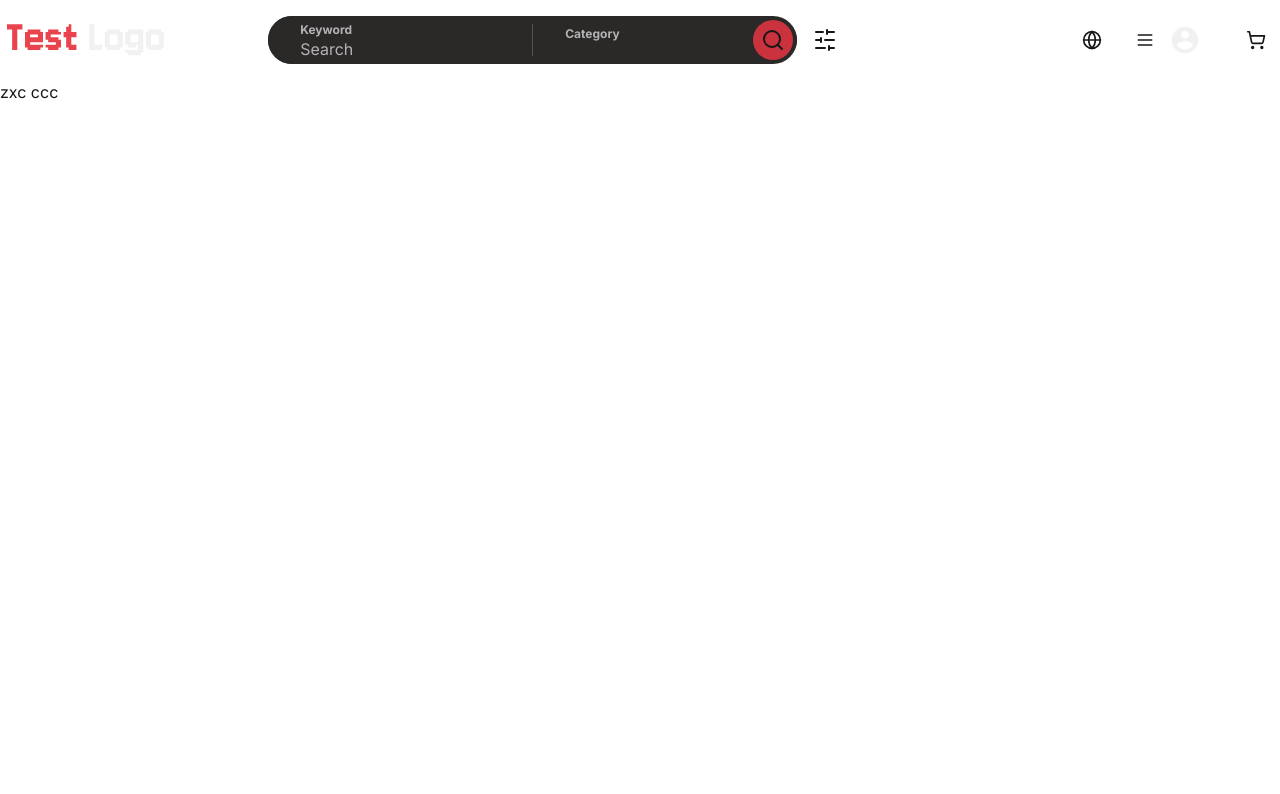
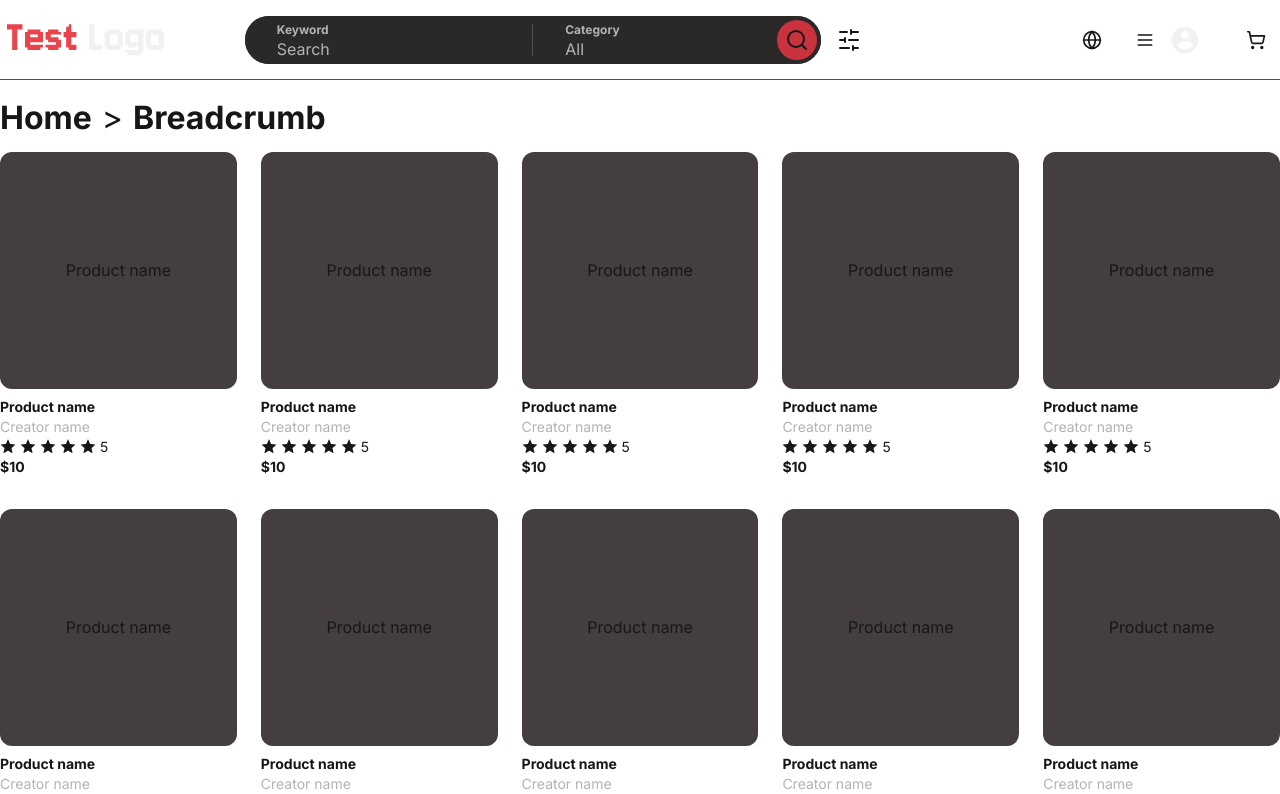
Before and after one commit to dbaonam99/frontend-test, a Next.js app: page / in a window 1280 px wide. Shown: the top 794 px of the page. Built offline with nearby package versions, Linux system fonts and the light colour scheme.

Commit message:
chore: add product card

```diff
--- a/src/app/page.tsx
+++ b/src/app/page.tsx
@@ -1,3 +1,146 @@
+import {
+  Breadcrumb,
+  BreadcrumbItem,
+  BreadcrumbLink,
+  BreadcrumbList,
+  BreadcrumbPage,
+  BreadcrumbSeparator,
+} from "@/src/components/common/Breadcrumb/Breadcrumb";
+import ProductCard from "@/src/components/shared/ProductCard/ProductCard";
+
+const MOCK_PRODUCTS = [
+  {
+    id: 1,
+    name: "Product name",
+    creator: "Creator name",
+    rating: 5,
+    price: 10,
+  },
+  {
+    id: 2,
+    name: "Product name",
+    creator: "Creator name",
+    rating: 5,
+    price: 10,
+  },
+  {
+    id: 3,
+    name: "Product name",
+    creator: "Creator name",
+    rating: 5,
+    price: 10,
+  },
+  {
+    id: 4,
+    name: "Product name",
+    creator: "Creator name",
+    rating: 5,
+    price: 10,
+  },
+  {
+    id: 5,
+    name: "Product name",
+    creator: "Creator name",
+    rating: 5,
+    price: 10,
+  },
+  {
+    id: 6,
+    name: "Product name",
+    creator: "Creator name",
+    rating: 5,
+    price: 10,
+  },
+  {
+    id: 7,
+    name: "Product name",
+    creator: "Creator name",
+    rating: 5,
+    price: 10,
+  },
+  {
+    id: 8,
+    name: "Product name",
+    creator: "Creator name",
+    rating: 5,
+    price: 10,
+  },
+  {
+    id: 9,
+    name: "Product name",
+    creator: "Creator name",
+    rating: 5,
+    price: 10,
+  },
+  {
+    id: 10,
+    name: "Product name",
+    creator: "Creator name",
+    rating: 5,
+    price: 10,
+  },
+  {
+    id: 11,
+    name: "Product name",
+    creator: "Creator name",
+    rating: 5,
+    price: 10,
+  },
+  {
+    id: 12,
+    name: "Product name",
+    creator: "Creator name",
+    rating: 5,
+    price: 10,
+  },
+  {
+    id: 13,
+    name: "Product name",
+    creator: "Creator name",
+    rating: 5,
+    price: 10,
+  },
+  {
+    id: 14,
+    name: "Product name",
+    creator: "Creator name",
+    rating: 5,
+    price: 10,
+  },
+  {
+    id: 15,
+    name: "Product name",
+    creator: "Creator name",
+    rating: 5,
+    price: 10,
+  },
+];
+
 export default function Home() {
-  return <div className="bg-white">zxc ccc</div>;
+  return (
+    <div className="my-7 space-y-6">
+      <Breadcrumb>
+        <BreadcrumbList>
+          <BreadcrumbItem>
+            <BreadcrumbLink href="/">Home</BreadcrumbLink>
+          </BreadcrumbItem>
+
+          <BreadcrumbSeparator />
+
+          <BreadcrumbItem>
+            <BreadcrumbPage>Breadcrumb</BreadcrumbPage>
+          </BreadcrumbItem>
+        </BreadcrumbList>
+      </Breadcrumb>
+
+      <div className="grid grid-cols-5 gap-x-6 gap-y-8">
+        {MOCK_PRODUCTS.map((product) => (
+          <ProductCard
+            key={product.name}
+            {...product}
+          />
+        ))}
+      </div>
+    </div>
+  );
 }
--- a/src/components/common/Breadcrumb/Breadcrumb.tsx
+++ b/src/components/common/Breadcrumb/Breadcrumb.tsx
@@ -35,7 +35,7 @@ const BreadcrumbItem = React.forwardRef<HTMLLIElement, React.ComponentPropsWitho
   ({ className, ...props }, ref) => (
     <li
       ref={ref}
-      className={cn("inline-flex items-center gap-1.5", className)}
+      className={cn("inline-flex items-center gap-1.5 font-bold font-xl text-[32px]", className)}
       {...props}
     />
   ),
@@ -68,7 +68,7 @@ const BreadcrumbPage = React.forwardRef<HTMLSpanElement, React.ComponentPropsWit
       role="link"
       aria-disabled="true"
       aria-current="page"
-      className={cn("font-normal text-foreground", className)}
+      className={cn("text-foreground font-xl", className)}
       {...props}
     />
   ),
@@ -78,10 +78,11 @@ BreadcrumbPage.displayName = "BreadcrumbPage";
 const BreadcrumbSeparator = ({ children, className, ...props }: React.ComponentProps<"li">) => (
   <li
     aria-hidden="true"
-    className={cn("[&>svg]:size-3.5", className)}
+    className={cn("[&>svg]:size-3.5 text-[32px]", className)}
     {...props}
   >
-    {children ?? <ChevronRight />}
+    {/* biome-ignore lint/style/noUnusedTemplateLiteral: <explanation> */}
+    {children ?? `>`}
   </li>
 );
 BreadcrumbSeparator.displayName = "BreadcrumbSeparator";
--- a/src/components/common/DropdownMenu/DropdownMenu.tsx
+++ b/src/components/common/DropdownMenu/DropdownMenu.tsx
@@ -193,12 +193,7 @@ const CommonDropdownMenu = ({
       onOpenChange={onOpenChange}
       open={open}
     >
-      <DropdownMenuTrigger
-        asChild={typeof trigger !== "string"}
-        className="outline-none text-slate-300 data-[state=open]:text-primary font-medium text-lg h-10"
-      >
-        {trigger}
-      </DropdownMenuTrigger>
+      <DropdownMenuTrigger asChild={typeof trigger !== "string"}>{trigger}</DropdownMenuTrigger>
       <DropdownMenuPortal>
         <DropdownMenuContent
           className={contentClassname}
--- a/src/components/shared/Header/Header.tsx
+++ b/src/components/shared/Header/Header.tsx
@@ -6,7 +6,7 @@ import { Globe, Menu, ShoppingCart } from "lucide-react";
 
 const Header = () => {
   return (
-    <header className="h-20 flex">
+    <header className="h-20 flex border-b border-gray-200 border-b-[1px] ">
       <div className="max-w-7xl mx-auto w-full flex items-center justify-between">
         <IconLogo />
 
--- a/src/components/shared/Header/header-filter/HeaderFilter.tsx
+++ b/src/components/shared/Header/header-filter/HeaderFilter.tsx
@@ -1,7 +1,6 @@
 "use client";
 
 import { CommonDropdownMenu } from "@/src/components/common/DropdownMenu/DropdownMenu";
-import { IconFilter } from "@/src/components/common/Icon/Icon";
 import { Input } from "@/src/components/common/Input/Input";
 import { cn } from "@/src/libs/utils/general";
 import { Search, SlidersHorizontal } from "lucide-react";
@@ -9,11 +8,12 @@ import { useState } from "react";
 
 const HeaderFilter = () => {
   const [showCenterLine, setShowCenterLine] = useState(true);
+  const [isCategoryOpen, setIsCategoryOpen] = useState(false);
 
   return (
     <div className="flex items-center">
-      <div className="bg-background-200 w-max rounded-full flex items-center">
-        <div className="w-[264px]">
+      <div className="bg-background-200 w-full max-w-xl rounded-full flex items-center">
+        <div className="flex-1">
           <Input
             placeholder="Search"
             label="Keyword"
@@ -28,9 +28,10 @@ const HeaderFilter = () => {
 
         <div className={cn("w-[1px] h-8 bg-gray-200", showCenterLine ? "opacity-100" : "opacity-0")} />
 
-        <div className="w-[264px]">
+        <div className="flex-1">
           <CommonDropdownMenu
             trigger={
+              <div>
                 <Input
                   placeholder="All"
                   label="Category"
@@ -42,10 +43,17 @@ const HeaderFilter = () => {
                   }}
                   icon={<Search />}
                   onIconClick={() => {
-                  console.log("search");
+                    console.log("onSearch");
                   }}
+                  value="All"
+                  className={cn("cursor-pointer", isCategoryOpen && "bg-background-300")}
                 />
+              </div>
             }
+            onOpenChange={(isOpen) => {
+              setIsCategoryOpen(!!isOpen);
+              setShowCenterLine(!isOpen);
+            }}
           >
             <div className="bg-danger w-20 h-20">zxc</div>
           </CommonDropdownMenu>
--- /dev/null
+++ b/src/components/shared/ProductCard/ProductCard.tsx
@@ -0,0 +1,31 @@
+import { StarFilledIcon } from "@radix-ui/react-icons";
+
+interface ProductCardProps {
+  name: string;
+  creator: string;
+  rating: number;
+  price: number;
+}
+
+const ProductCard = ({ name, creator, rating, price }: ProductCardProps) => {
+  return (
+    <div>
+      <div className="relative cursor-pointer bg-background-300 aspect-square rounded-xl mb-2 flex items-center justify-center">
+        {name}
+      </div>
+      <p className="text-sm font-bold cursor-pointer">{name}</p>
+      <p className="text-sm text-gray cursor-pointer">{creator}</p>
+      <div className="flex items-center gap-1 cursor-pointer">
+        <StarFilledIcon className="w-4 h-4" />
+        <StarFilledIcon className="w-4 h-4" />
+        <StarFilledIcon className="w-4 h-4" />
+        <StarFilledIcon className="w-4 h-4" />
+        <StarFilledIcon className="w-4 h-4" />
+        <p className="text-sm">{rating}</p>
+      </div>
+      <p className="text-sm font-bold cursor-pointer">${price}</p>
+    </div>
+  );
+};
+
+export default ProductCard;
```
Lines whose indentation alone changed are shown as unchanged.
